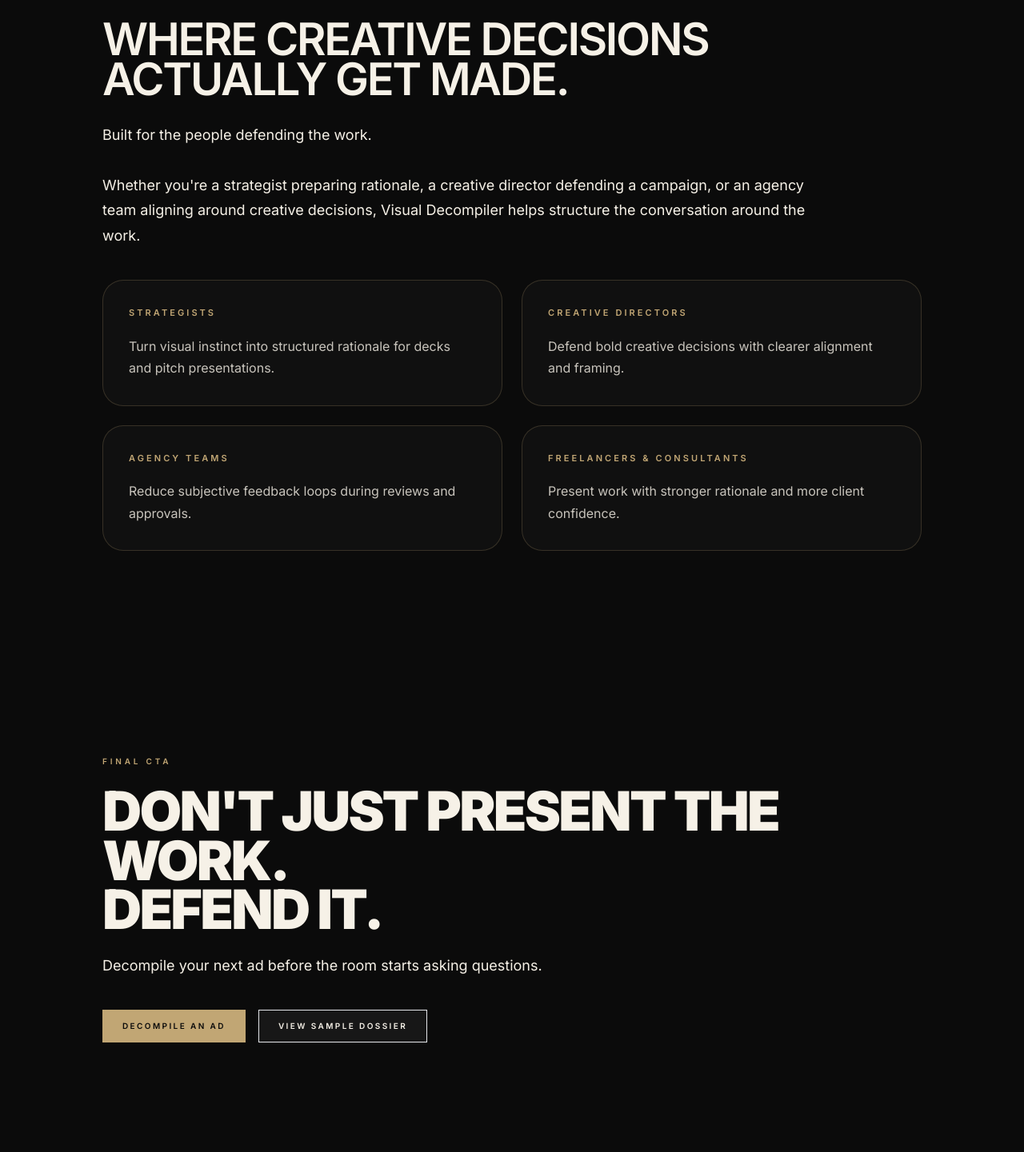
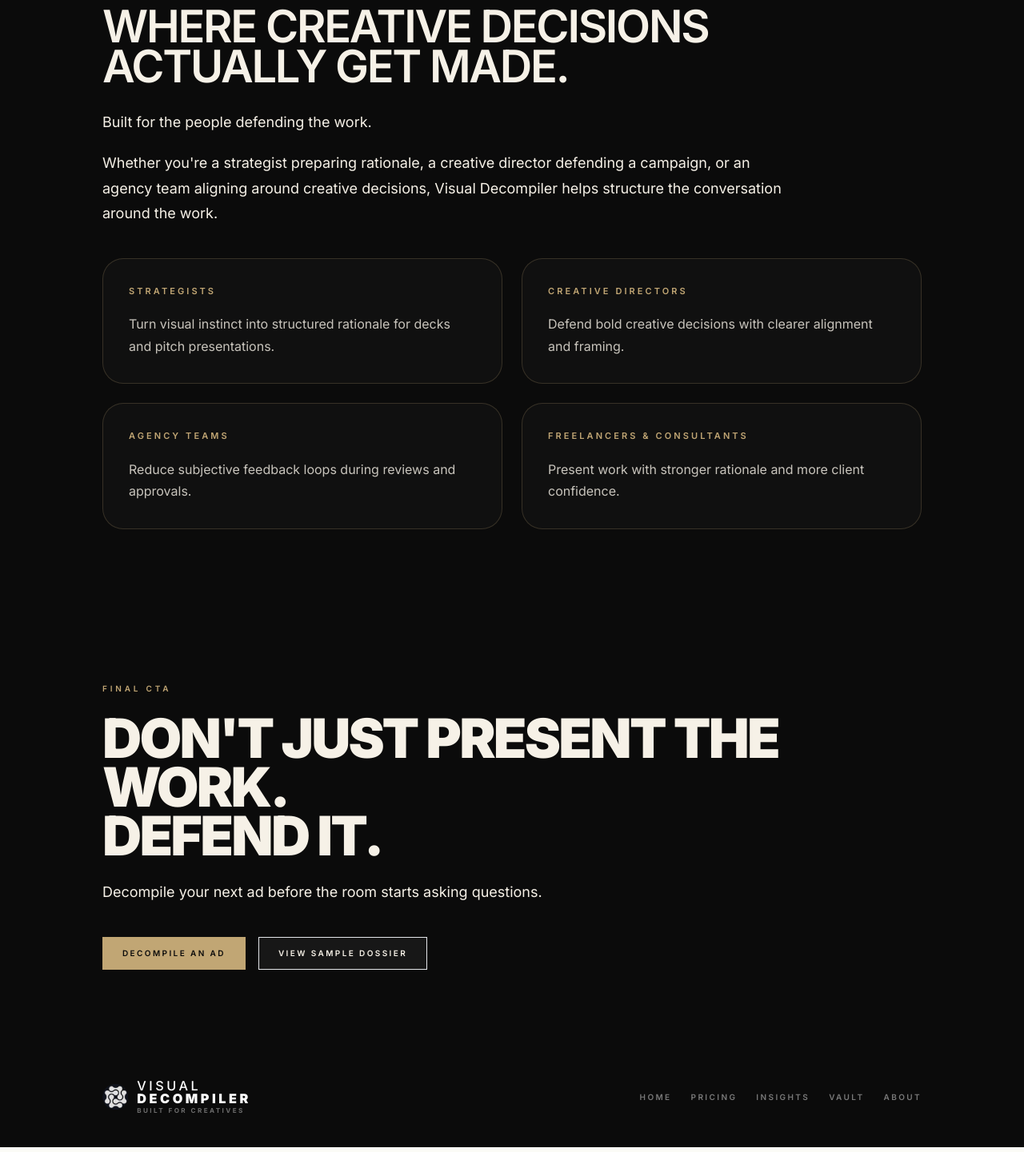
Before and after one commit to popvisly/visual-decompiler, a Next.js app: page /product in a window 1280 px wide. Shown: the part 4540-5981 px from the top of the page at 80% size. Built offline with nearby package versions, Linux system fonts and the light colour scheme; no server answers.

Commit message:
Refine product page type rhythm and section spacing

```diff
--- a/src/components/product/PlatformLayer.tsx
+++ b/src/components/product/PlatformLayer.tsx
@@ -23,19 +23,17 @@ const OUTCOME_CARDS = [
 
 export default function PlatformLayer() {
     return (
-        <section className="pt-20 pb-20 lg:pt-24 lg:pb-24" data-presence-tone="dark">
+        <section className="pt-14 pb-16 lg:pt-20 lg:pb-20" data-presence-tone="dark">
             <div className="mx-auto max-w-[1120px] px-6 lg:px-12">
                 <div className="max-w-[900px]">
                     <p className="text-[10px] font-semibold uppercase tracking-[0.38em] text-[#C1A674]">Built for the Room</p>
                     <h2 className="mt-6 text-[11vw] font-semibold uppercase leading-[0.9] tracking-[-0.04em] text-[#F6F1E7] sm:text-[8vw] lg:text-[56px]">
                         Where creative decisions actually get made.
                     </h2>
-                    <p className="mt-7 text-[18px] leading-[1.75] text-[#F6F1E7]/72">
-                        Built for the people defending the work.
-                        <br />
-                        <br />
-                        Whether you&apos;re a strategist preparing rationale, a creative director defending a campaign, or an agency team aligning around creative decisions, Visual Decompiler helps structure the conversation around the work.
-                    </p>
+                    <div className="mt-7 max-w-[860px] space-y-5 text-[18px] leading-[1.75] text-[#F6F1E7]/72">
+                        <p>Built for the people defending the work.</p>
+                        <p>Whether you&apos;re a strategist preparing rationale, a creative director defending a campaign, or an agency team aligning around creative decisions, Visual Decompiler helps structure the conversation around the work.</p>
+                    </div>
                 </div>
 
                 <div className="mt-10 grid gap-6 md:grid-cols-2">
--- a/src/components/product/ProductFooter.tsx
+++ b/src/components/product/ProductFooter.tsx
@@ -7,7 +7,7 @@ import { SAMPLE_DOSSIER_HREF } from '@/lib/sample-dossier';
 export default function ProductFooter() {
     return (
         <footer className="bg-[#0B0B0B] text-[#F6F1E7]" data-presence-tone="dark">
-            <section className="pt-32 pb-20 lg:pt-40 lg:pb-24">
+            <section className="pt-24 pb-20 lg:pt-28 lg:pb-24">
                 <div className="mx-auto max-w-[1120px] px-6 lg:px-12">
                     <div className="max-w-[860px]">
                         <p className="text-[10px] font-semibold uppercase tracking-[0.38em] text-[#C1A674]">Final CTA</p>
```
